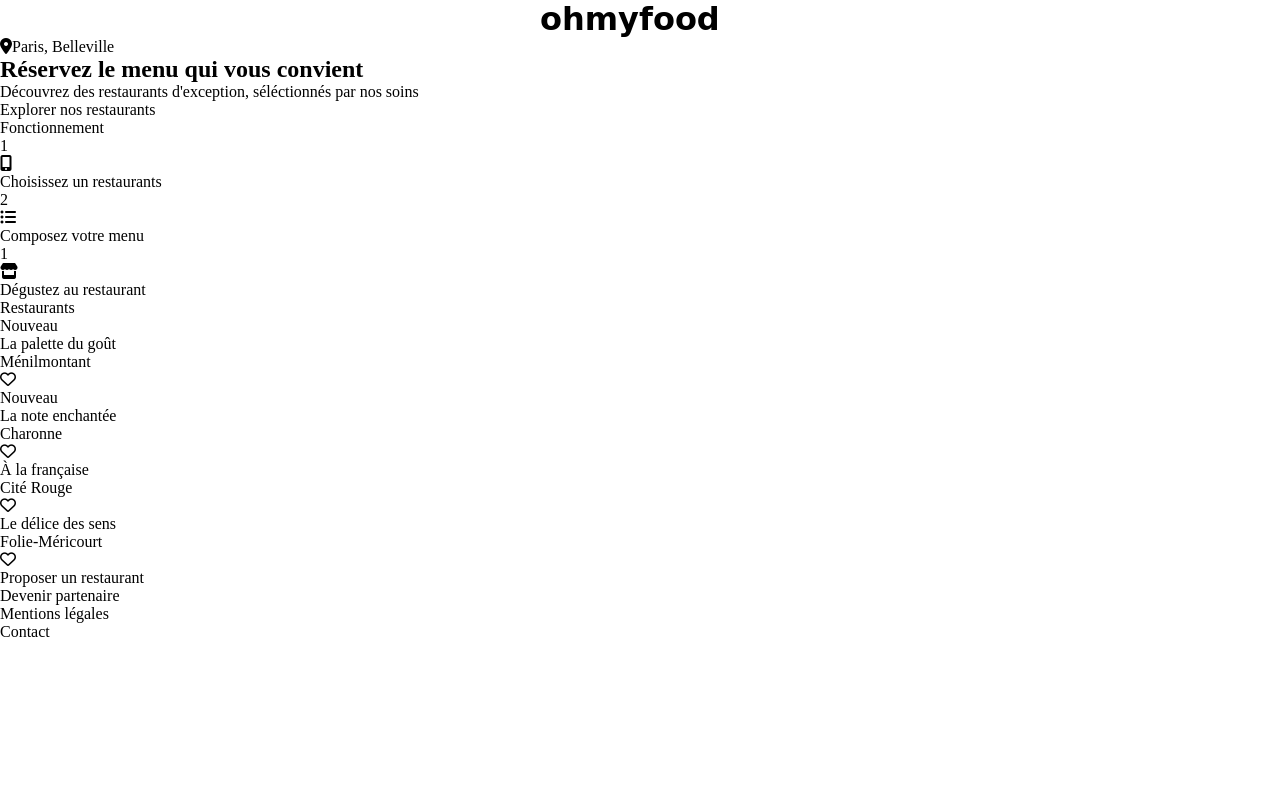
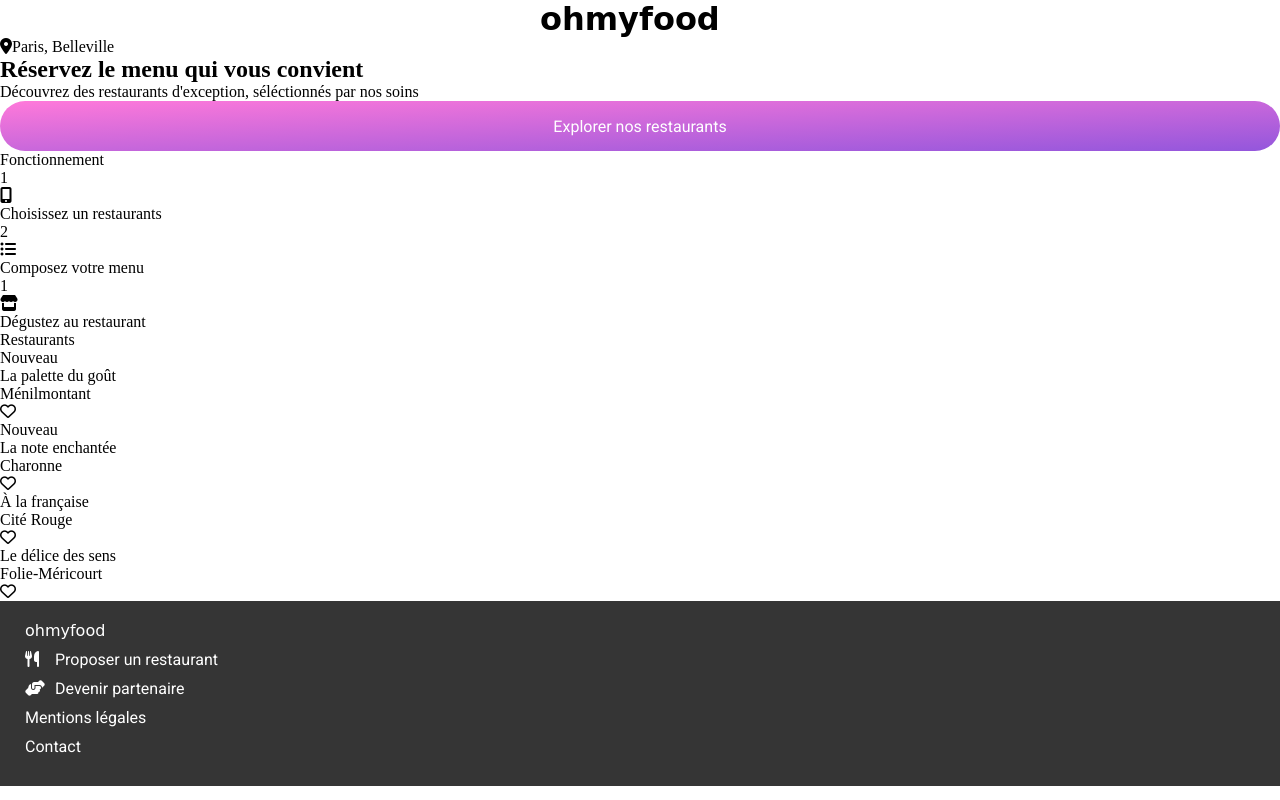
Before and after one commit to AmaruZ/AmarZirouel_3_315032021, a plain HTML site: page index.html in a window 1280 px wide. Drawn offline with Linux system fonts and the light colour scheme; a web font is replaced by a local one.

Commit message:
creation footer

```diff
--- a/index.html
+++ b/index.html
@@ -78,11 +78,11 @@
 
     <footer>
         <div class="footer-container">
-            <div class="footer-container__logo"></div>
+            <div class="footer-container__logo">ohmyfood</div>
             <div class="footer-container__list">
                 <ul>
-                    <li><a href="#">Proposer un restaurant</a></li>
-                    <li><a href="#">Devenir partenaire</a></li>
+                    <li><a href="#"><i class="fas fa-utensils"></i>Proposer un restaurant</a></li>
+                    <li><a href="#"><i class="fas fa-hands-helping"></i>Devenir partenaire</a></li>
                     <li><a href="#">Mentions légales</a></li>
                     <li><a href="#">Contact</a></li>
                 </ul>
--- /dev/null
+++ b/sass/Base/_reset.scss
@@ -0,0 +1,15 @@
+*{
+    margin: 0;
+    padding: 0;
+    box-sizing: border-box;
+}
+
+
+a{
+    text-decoration: none;
+    color: black;
+}
+
+ul{
+    list-style-type: none;
+}
--- /dev/null
+++ b/sass/Components/_buttons.scss
@@ -0,0 +1,12 @@
+.btn{
+    font-family: 'Roboto', sans-serif;
+    background: linear-gradient(to bottom right, $color-secondary,$color-primary);
+    height: 50px;
+    border-radius: 50px;
+    display: flex;
+    align-items: center;
+    justify-content: center;
+    a{
+        color: white;
+    }
+}
--- /dev/null
+++ b/sass/Layout/_footer.scss
@@ -0,0 +1,33 @@
+footer{
+    background-color: $color-grey;
+}
+
+
+.footer-container{
+    margin-left: 25px;
+    padding-top: 20px;
+    padding-bottom: 30px;
+    color: white;
+    font-family: 'Roboto', sans-serif;
+    &__logo{
+        font-family: 'Shrikhand', cursive;
+
+    }
+
+    &__list{
+        margin-top: 10px;
+
+        a {
+            color:white;
+        }
+        li{
+            margin-top: 10px;
+        }
+        i{
+            width: 30px;
+        }
+
+
+    }
+
+}
--- /dev/null
+++ b/sass/Utils/_mixins.scss
@@ -0,0 +1,8 @@
+@mixin shadow{
+    box-shadow: 0px 10px 15px 0px #c0c0c0;
+}
+
+@function width10($size){
+    $size: $size*1.1;
+    @return $size;
+}
--- a/sass/Utils/_variables.scss
+++ b/sass/Utils/_variables.scss
@@ -2,3 +2,4 @@
 $color-primary: #9356DC;
 $color-secondary: #FF79DA;
 $color-tertiary: #99E2D0;
+$color-grey: #353535;
--- a/style.scss
+++ b/style.scss
@@ -1,15 +1,22 @@
 @import "./sass/Utils/variables";
+@import "./sass/Utils/mixins";
 @import "./sass/Base/fonts";
+@import "./sass/Base/reset";
+@import "./sass/Components/buttons";
 @import "./sass/Layout/header";
+@import "./sass/Layout/footer";
 
-*{
-    margin: 0;
-    padding: 0;
-    box-sizing: border-box;
-}
-
-
-a{
-    text-decoration: none;
-    color: black;
-}
+/*@import "./utils/variables";
+@import "./utils/functions";
+@import "./utils/mixins";
+@import "./utils/extensions";
+@import "./base/base";
+@import "./base/typography";
+@import "./components/buttons";
+@import "./layouts/header";
+@import "./layouts/nav";
+@import "./layouts/container";
+@import "./layouts/form";
+@import "./pages/work";
+@import "./pages/about";
+@import "./pages/project";*/
```
Also changed, not shown: style.css, 1 other file.
